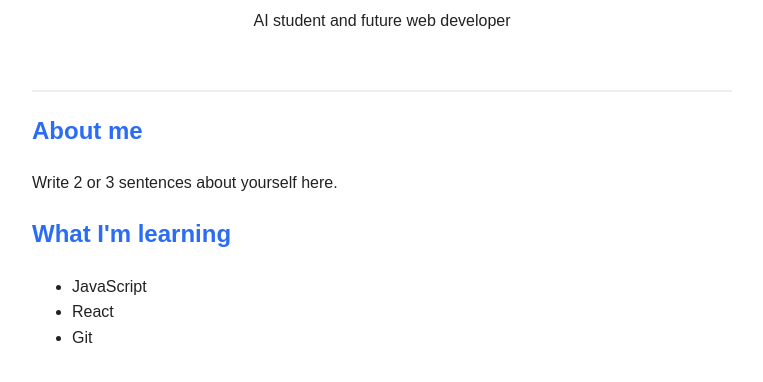
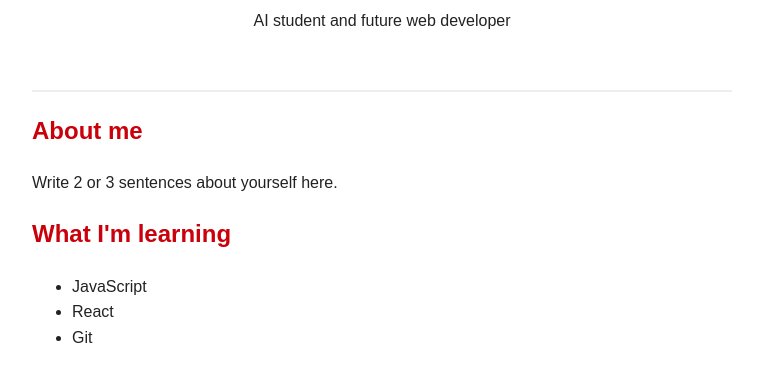
Before and after one commit to ahmadrezansa8533-svg/my-first-project, a plain HTML site: page index.html in a window 1280 px wide. Shown: the part 146-528 px from the top of the page, without its empty margins (258-1021 px from the left). Drawn offline with Linux system fonts and the light colour scheme.

Commit message:
change color

```diff
--- a/style.css
+++ b/style.css
@@ -14,5 +14,5 @@ header {
 }
 
 h2 {
-  color: #2a6df4;
+  color: #ca000a;
 }
```
